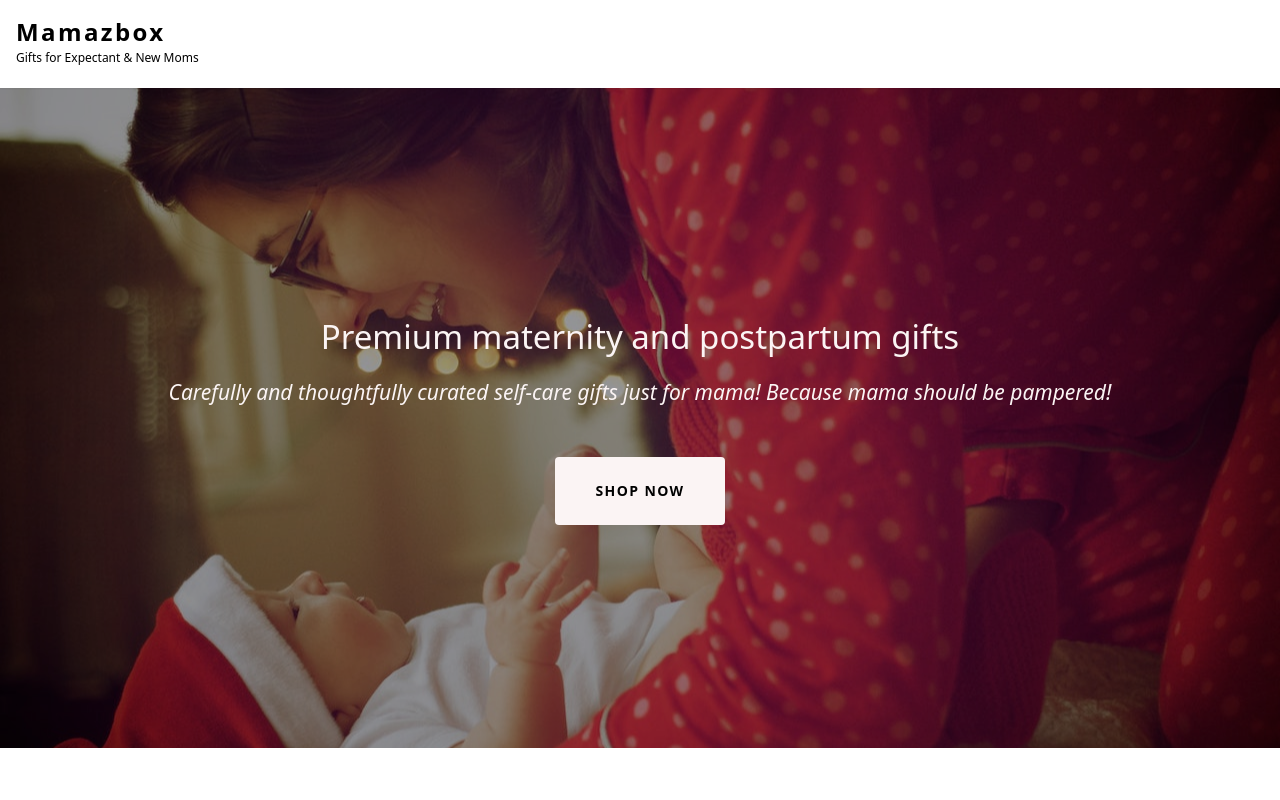
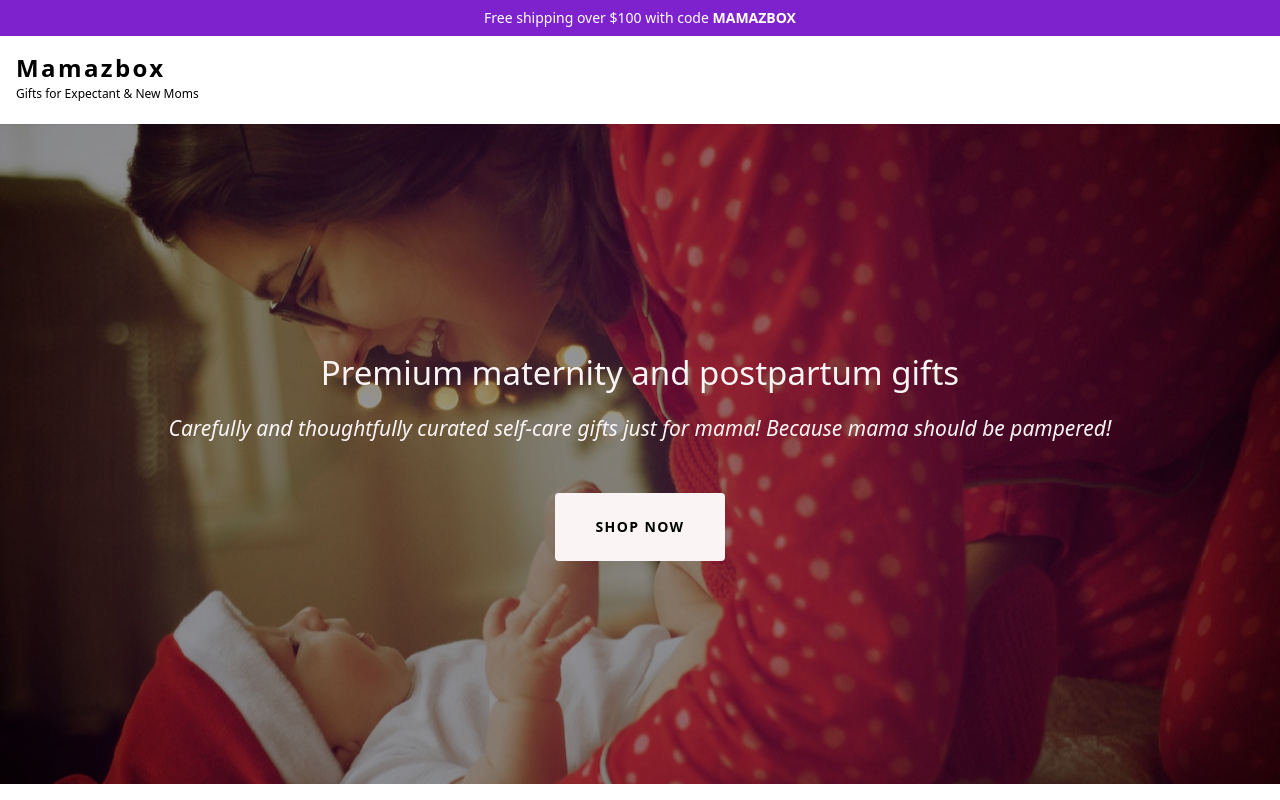
Before and after one commit to krysceejay/mamazbox, a Next.js app: page / in a window 1280 px wide. Shown: the top 800 px of the page. Built offline with nearby package versions, Linux system fonts and the light colour scheme.

Commit message:
added tag in header for free shipping

```diff
--- a/components/layouts/Main.tsx
+++ b/components/layouts/Main.tsx
@@ -18,8 +18,9 @@ const Main: NextPage<Props> = ({ children, title }) => {
         <meta name="description" content="Mamazbox app" />
         <link rel="icon" href="/favicon.ico" />
       </Head>
-      <nav className="sticky top-0 z-40 py-5 shadow-sm bg-white w-full">
-        <div className="flex items-center justify-between container">
+      <nav className="sticky top-0 z-40 shadow-sm w-full bg-white">
+        <div className="bg-purple-700 text-center py-2 text-sm text-white w-full">Free shipping over $100 with code <span className="font-semibold">MAMAZBOX</span></div>
+        <div className="flex items-center justify-between container py-5">
           <div>
             <h2 className="font-semibold text-2xl leading-none tracking-widest">Mamazbox</h2>
             <span className="text-xs">Gifts for Expectant & New Moms</span>
```
